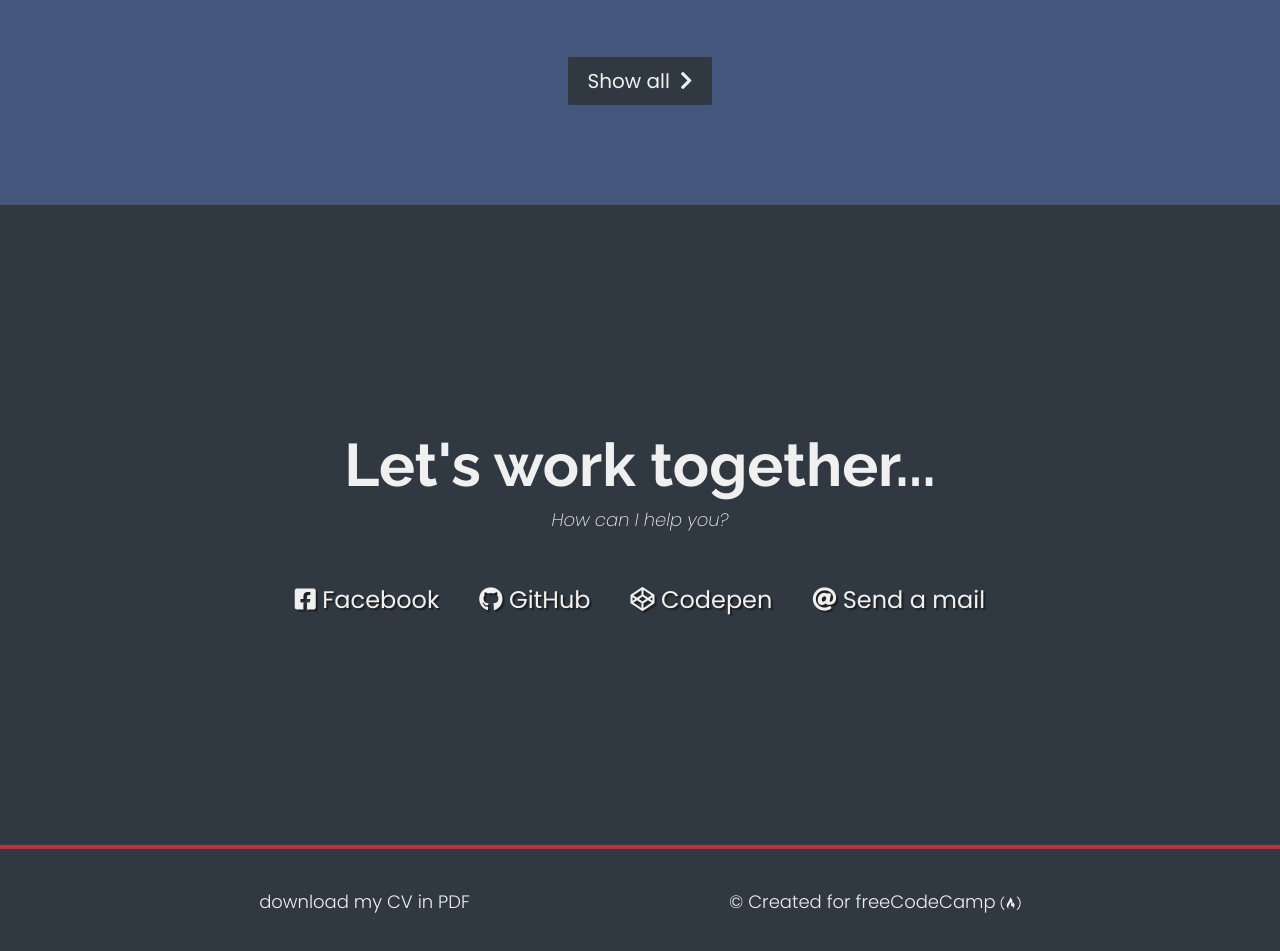
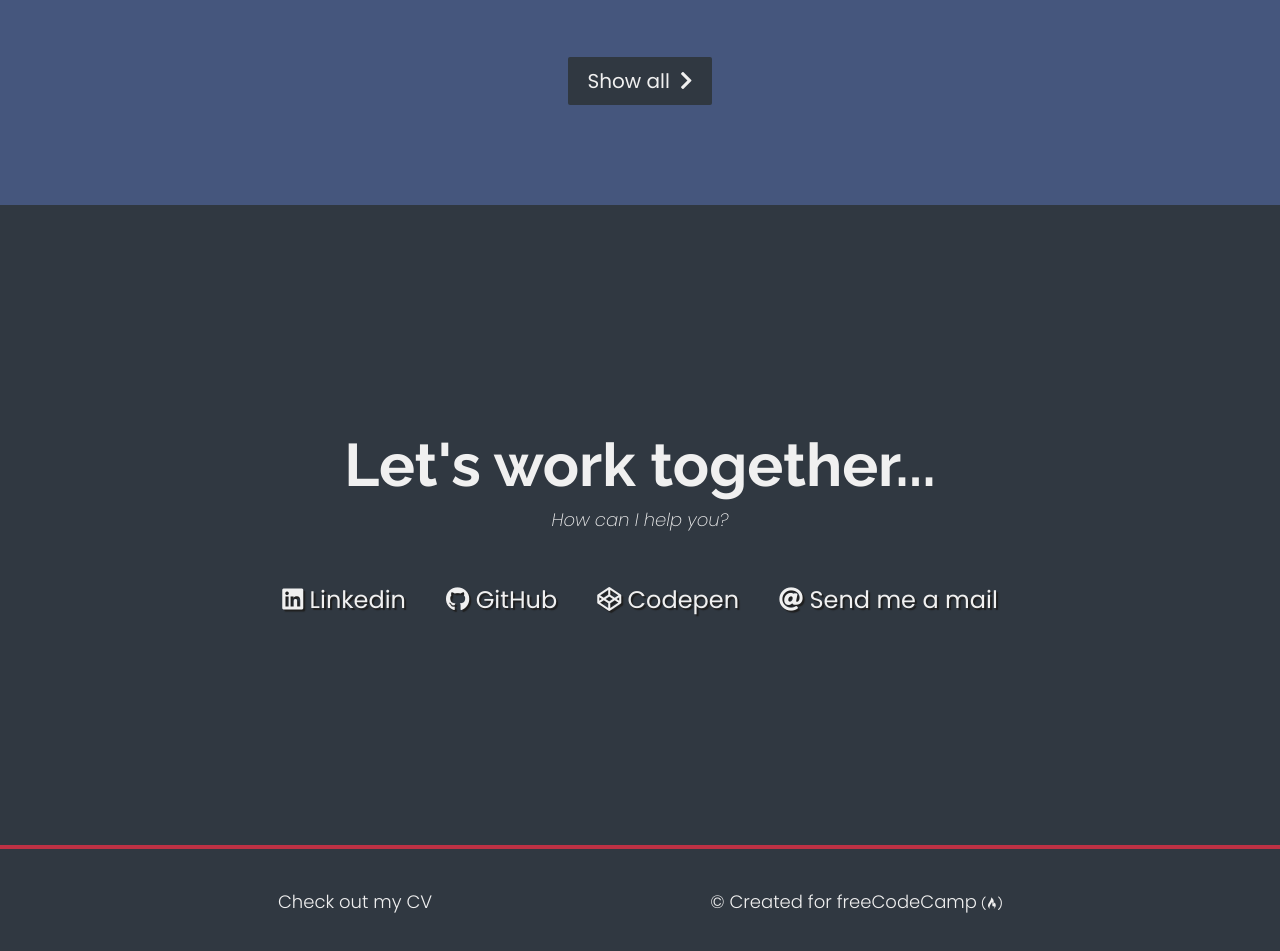
Before and after one commit to bopcho/Portfolio, a plain HTML site: page index.html in a window 1280 px wide. Shown: the part 1780-2731 px from the top of the page. Drawn offline with Linux system fonts and the light colour scheme.

Commit message:
fixed some links

```diff
--- a/index.html
+++ b/index.html
@@ -86,7 +86,7 @@
         <img class="project-image" src="https://media1.thehungryjpeg.com/thumbs2/ori_3920785_nyyfr4noyuk6k7soaj3ksjmycnbc45aoj9vjkkhp_red-curtains-realistic-open-velvet-stage-curtain-for-theatre-show-ci.jpg" alt="project" />
         <p class="project-title">
           <span class="code">&lt;</span>
-          Not done yet.
+          Under construction.
           <span class="code">&#47;&gt;</span>
         </p>
       </a>
@@ -105,10 +105,10 @@
       <p>How can I help you?</p>
     </div>
     <div class="contact-links">
-      <a href="https://facebook.com/freecodecamp" target="_blank" class="btn contact-details"><i class="fab fa-facebook-square"></i> Facebook</a>
+      <a href="https://www.linkedin.com/in/boyan-" target="_blank" class="btn contact-details"><i class="fab fa-linkedin"></i> Linkedin</a>
       <a id="profile-link" href="https://github.com/freecodecamp" target="_blank" class="btn contact-details"><i class="fab fa-github"></i> GitHub</a>
-      <a href="https://twitter.com/freecodecamp" target="_blank" class="btn contact-details"><i class="fab fa-codepen"></i> Codepen</a>
-      <a href="https://codepen.io/bopcho" class="btn contact-details"><i class="fas fa-at"></i> Send a mail</a>
+      <a href="https://codepen.io/bopcho" target="_blank" class="btn contact-details"><i class="fab fa-codepen"></i> Codepen</a>
+      <a href = "mailto: ivanoffboyan@gmail.com"class="btn contact-details"><i class="fas fa-at"></i> Send me a mail</a>
     </div>
   </section>
 
@@ -118,7 +118,7 @@
 
   <footer>
     <p>
-   download my CV in PDF
+      <a href="https://www.canva.com/design/DAFDkKPb0IU/XXMkHGDFNeA6ugQGPJPDyQ/view?utm_content=DAFDkKPb0IU&utm_campaign=designshare&utm_medium=link&utm_source=publishsharelink">Check out my CV</a>
     </p>
     <p>
       &copy; Created for
```
